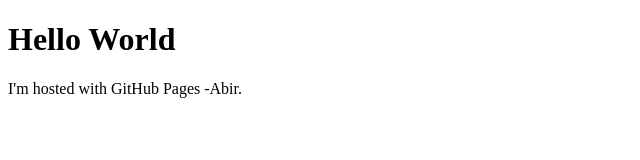
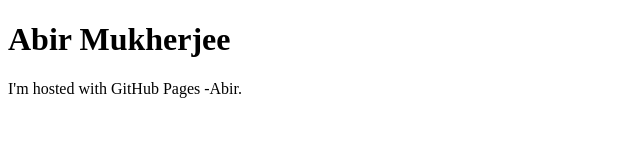
Before and after one commit to amukhe81/amukhe81.github.io, a plain HTML site: page index.html in a window 1280 px wide. Shown: the whole page, without its empty margins (0-640 px from the left). Drawn offline with Linux system fonts and the light colour scheme.

Commit message:
Update index.html

```diff
--- a/index.html
+++ b/index.html
@@ -1,7 +1,7 @@
 <!DOCTYPE html>
 <html>
 <body>
-<h1>Hello World</h1>
+<h1>Abir Mukherjee</h1>
 <p>I'm hosted with GitHub Pages -Abir.</p>
 </body>
 </html>
```
